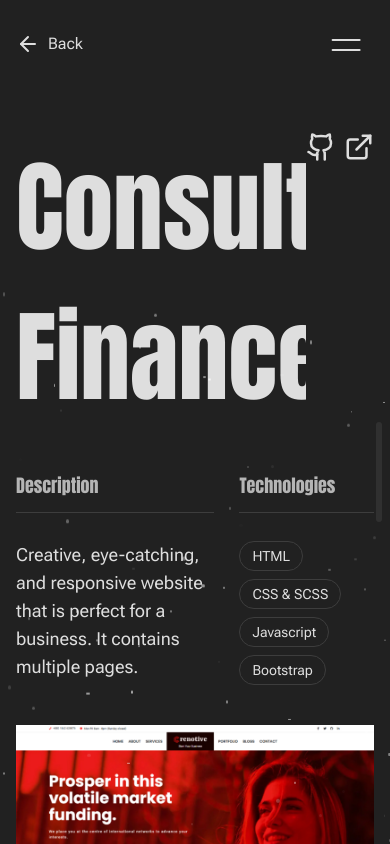
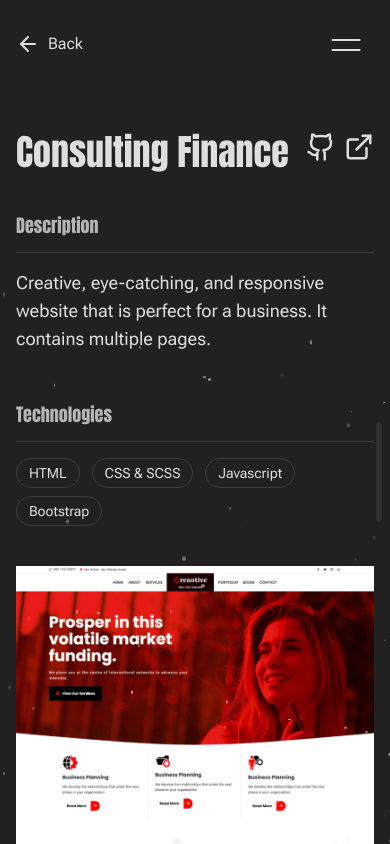
Before and after one commit to skyhawk000/M_Portfolio, a Next.js app: page /projects/Crenotive in a window 390 px wide. Shown: the top 844 px of the page. Built offline with nearby package versions, Linux system fonts and the light colour scheme.

Commit message:
responsive project details

```diff
--- a/app/projects/[slug]/_components/ProjectDetails.tsx
+++ b/app/projects/[slug]/_components/ProjectDetails.tsx
@@ -69,7 +69,7 @@ const ProjectDetails = ({ project }: Props) => {
                 </TransitionLink>
 
                 <div className="flex items-start justify-between mb-10">
-                    <h1 className="project-title opacity-0 text-[100px] font-anton overflow-hidden">
+                    <h1 className="project-title opacity-0 text-4xl md:text-[100px] font-anton overflow-hidden">
                         <span className="inline-block translate-y-full">
                             {project.title}
                         </span>
@@ -99,16 +99,16 @@ const ProjectDetails = ({ project }: Props) => {
                     </div>
                 </div>
 
-                <div className="grid grid-cols-12 mb-10">
-                    <div className="col-span-7 fade-in-later opacity-0">
-                        <p className="text-lg text-muted-foreground font-anton pb-3 border-b mb-7">
+                <div className="grid md:grid-cols-12 gap-y-12 mb-10">
+                    <div className="md:col-span-7 fade-in-later opacity-0">
+                        <p className="text-lg text-muted-foreground font-anton pb-3 border-b mb-4 md:mb-7">
                             Description
                         </p>
 
                         <p className="text-lg">{project.description}</p>
                     </div>
-                    <div className="col-span-5 fade-in-later opacity-0">
-                        <p className="text-lg text-muted-foreground font-anton pb-3 border-b mb-7">
+                    <div className="md:col-span-5 fade-in-later opacity-0">
+                        <p className="text-lg text-muted-foreground font-anton pb-3 border-b mb-4 md:mb-7">
                             Technologies
                         </p>
 
```
